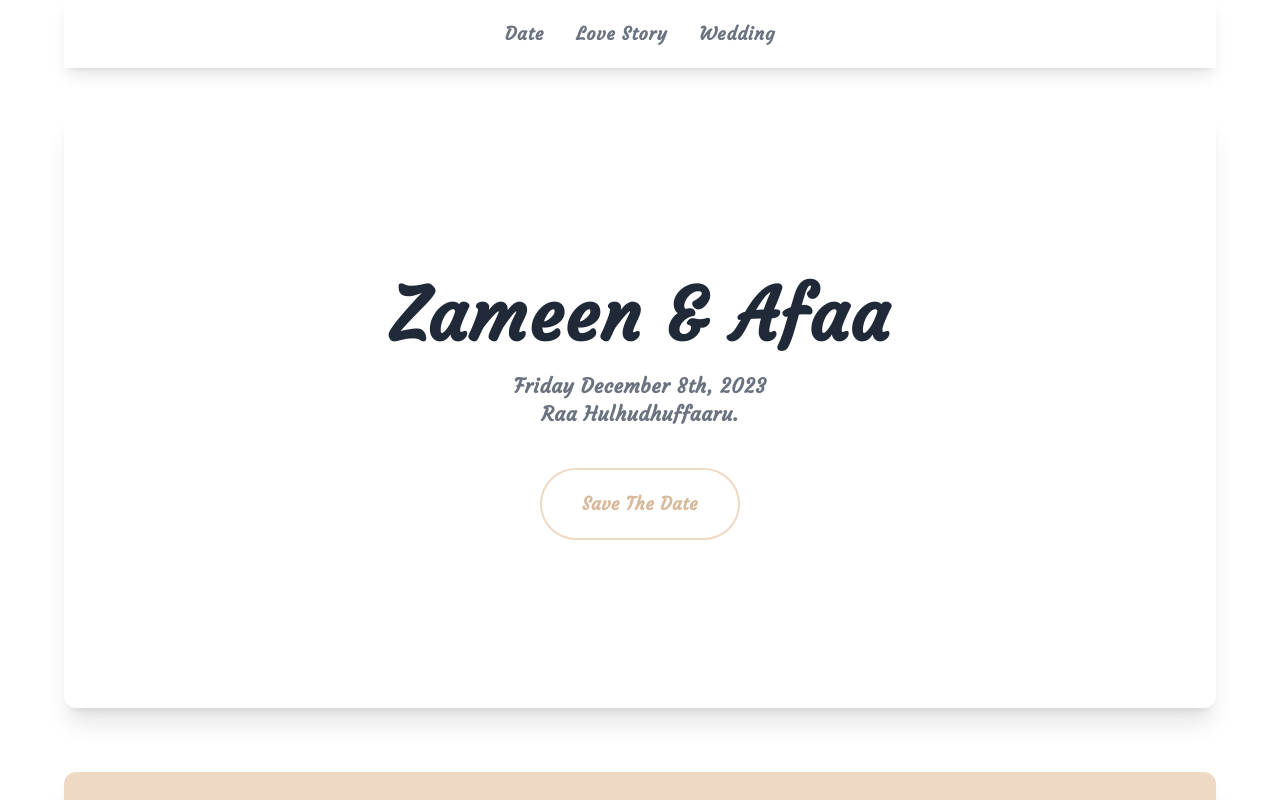
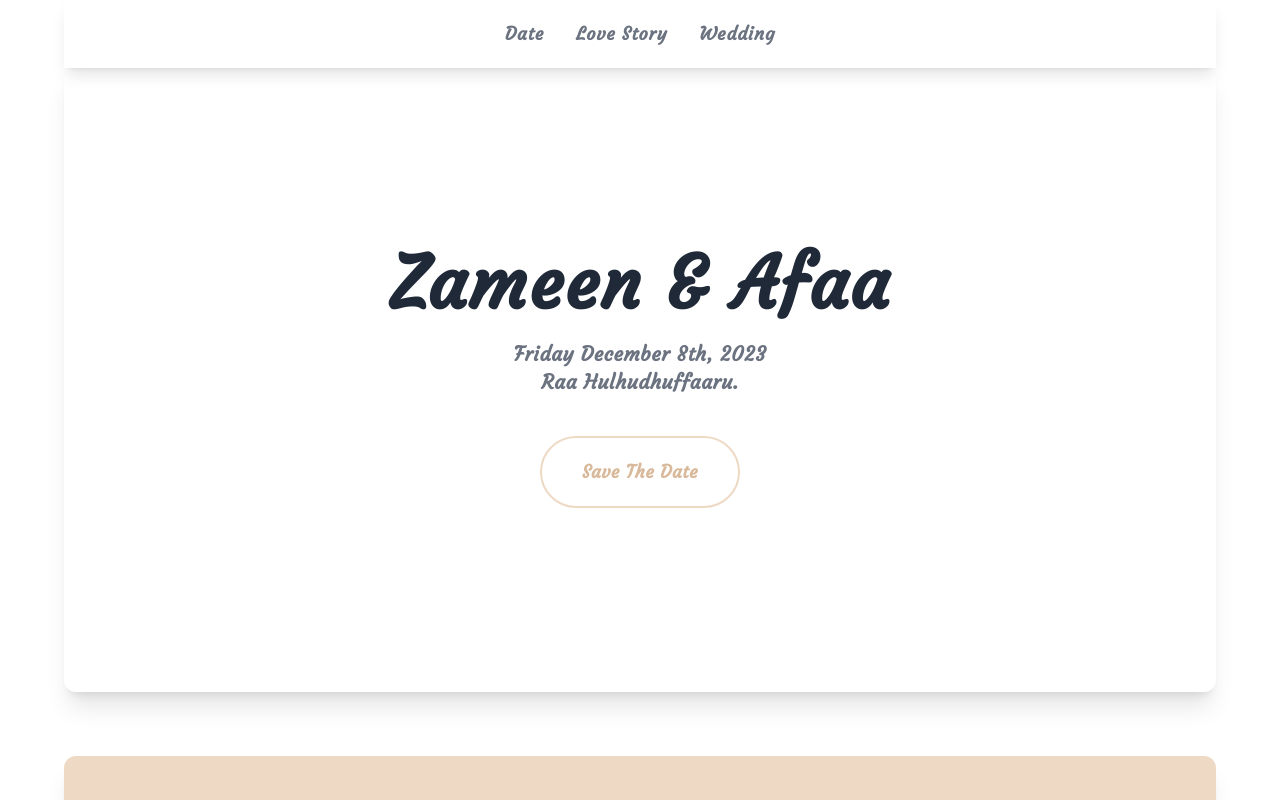
Before and after one commit to Nausam/Z-A-Wedding, a Next.js app: page / in a window 1280 px wide. Shown: the top 800 px of the page. Built offline with nearby package versions, Linux system fonts and the light colour scheme.

Commit message:
Fixed hero section py

```diff
--- a/Components/Hero.jsx
+++ b/Components/Hero.jsx
@@ -5,8 +5,8 @@ import { motion } from "framer-motion";
 
 const Hero = () => {
   return (
-    <section id="home" className="w-full mb-16 mt-28">
-      <div className="flex max-w-6xl mx-auto py-32 px-10 items-center p-5 justify-center  bg-white rounded-xl shadow-xl mt-16 mb-16">
+    <section id="home" className="w-full mb-16 mt-16">
+      <div className="flex max-w-6xl mx-auto py-36 px-10 items-center p-5 justify-center  bg-white rounded-xl shadow-xl mt-16 mb-16">
         <div className="flex items-center mx-auto">
           <div className=" text-center">
             <h1 className="sm:text-7xl text-6xl dark:text-gray-300 text-gray-800 font-bold tracking-wide leading-tight mt-10">
```
